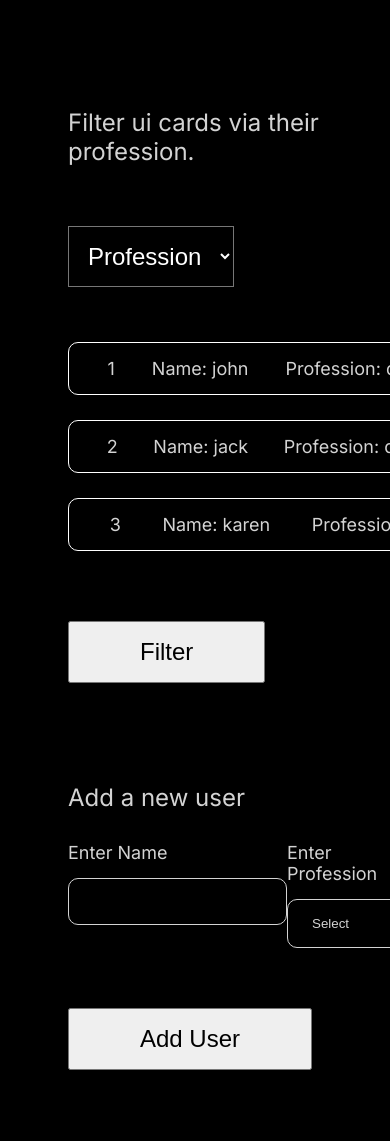
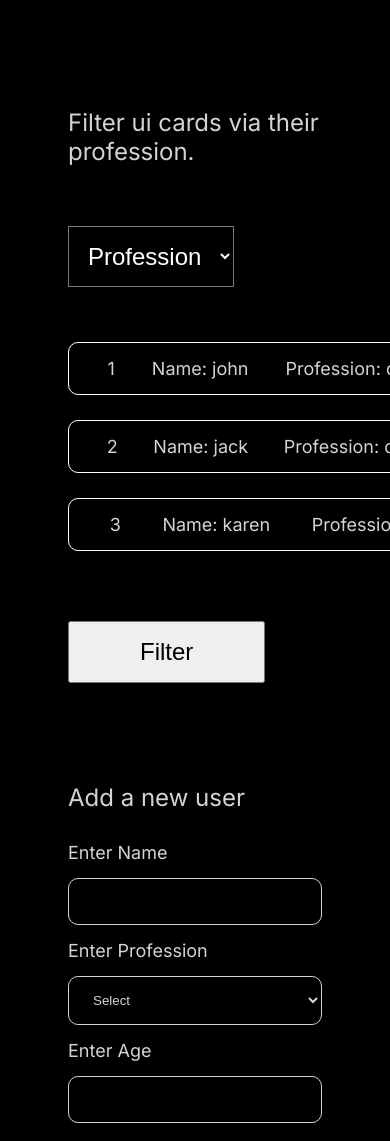
Before and after one commit to aarmin9696/f2-contest-2, a plain HTML site: page index.html in a window 390 px wide. Shown: the top 1141 px of the page. Drawn offline with Linux system fonts and the light colour scheme.

Commit message:
Update style.css

```diff
--- a/style.css
+++ b/style.css
@@ -67,3 +67,9 @@ body{
     background-color: black;
     color: lightgray;
 }
+
+@media screen and (max-width: 720px){
+    .add-user-section{
+        flex-wrap: wrap;
+    }
+}
```
